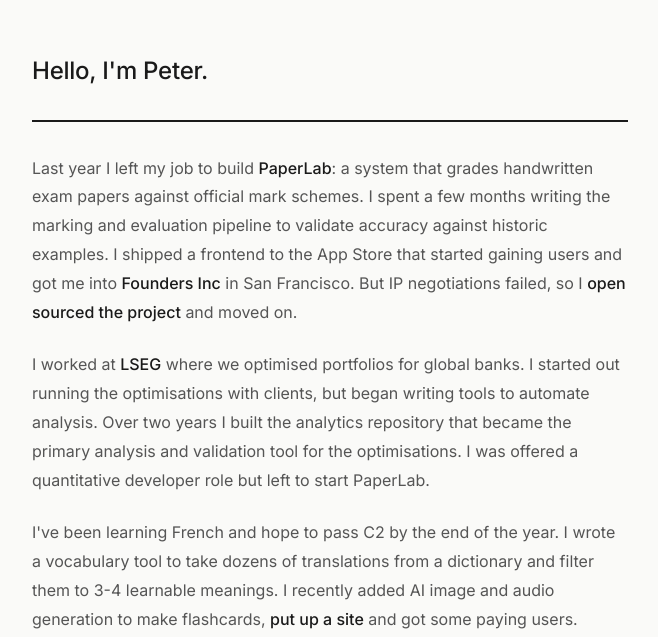
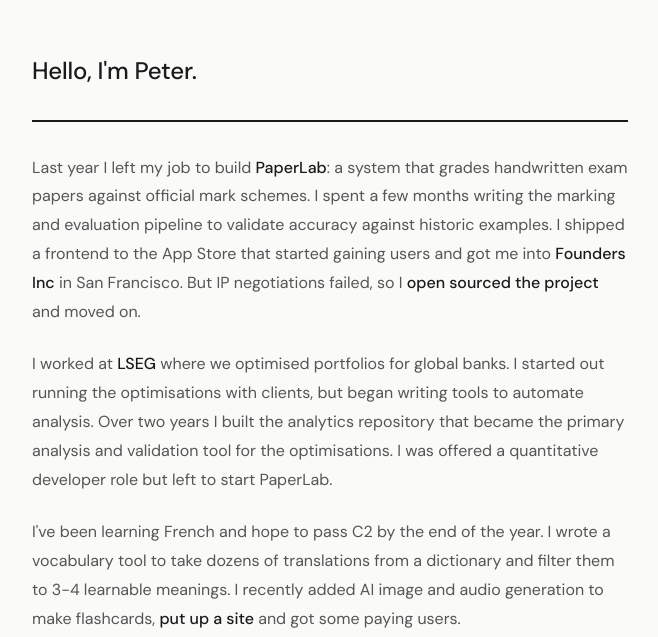
Before and after one commit to peter-coulson/petercouls, a plain HTML site: page index.html in a window 1280 px wide. Shown: the part 202-839 px from the top of the page, without its empty margins (310-968 px from the left). Drawn offline with Linux system fonts and the light colour scheme.

Commit message:
switch font to DM Sans, update favicon to ring, improve footer link contrast

```diff
--- a/index.html
+++ b/index.html
@@ -13,15 +13,15 @@
   <link rel="apple-touch-icon" sizes="180x180" href="favicon-180.png">
   <link rel="preconnect" href="https://fonts.googleapis.com">
   <link rel="preconnect" href="https://fonts.gstatic.com" crossorigin>
-  <link href="https://fonts.googleapis.com/css2?family=Inter:wght@400;500&display=swap" rel="stylesheet">
+  <link href="https://fonts.googleapis.com/css2?family=DM+Sans:ital,opsz,wght@0,9..40,400;0,9..40,500;1,9..40,400&display=swap" rel="stylesheet">
   <style>
     :root {
       --bg: #FAFAF8;
       --text: #1a1a1a;
       --muted: #555;
-      --faint: #bbb;
+      --faint: #999;
       --border: #e0e0dc;
-      --font: 'Inter', -apple-system, system-ui, sans-serif;
+      --font: 'DM Sans', -apple-system, system-ui, sans-serif;
     }
 
     *, *::before, *::after {
@@ -100,7 +100,7 @@
     }
 
     .footer a:hover {
-      color: var(--muted);
+      color: var(--text);
       opacity: 1;
     }
 
```
Also changed, not shown: favicon.svg.
